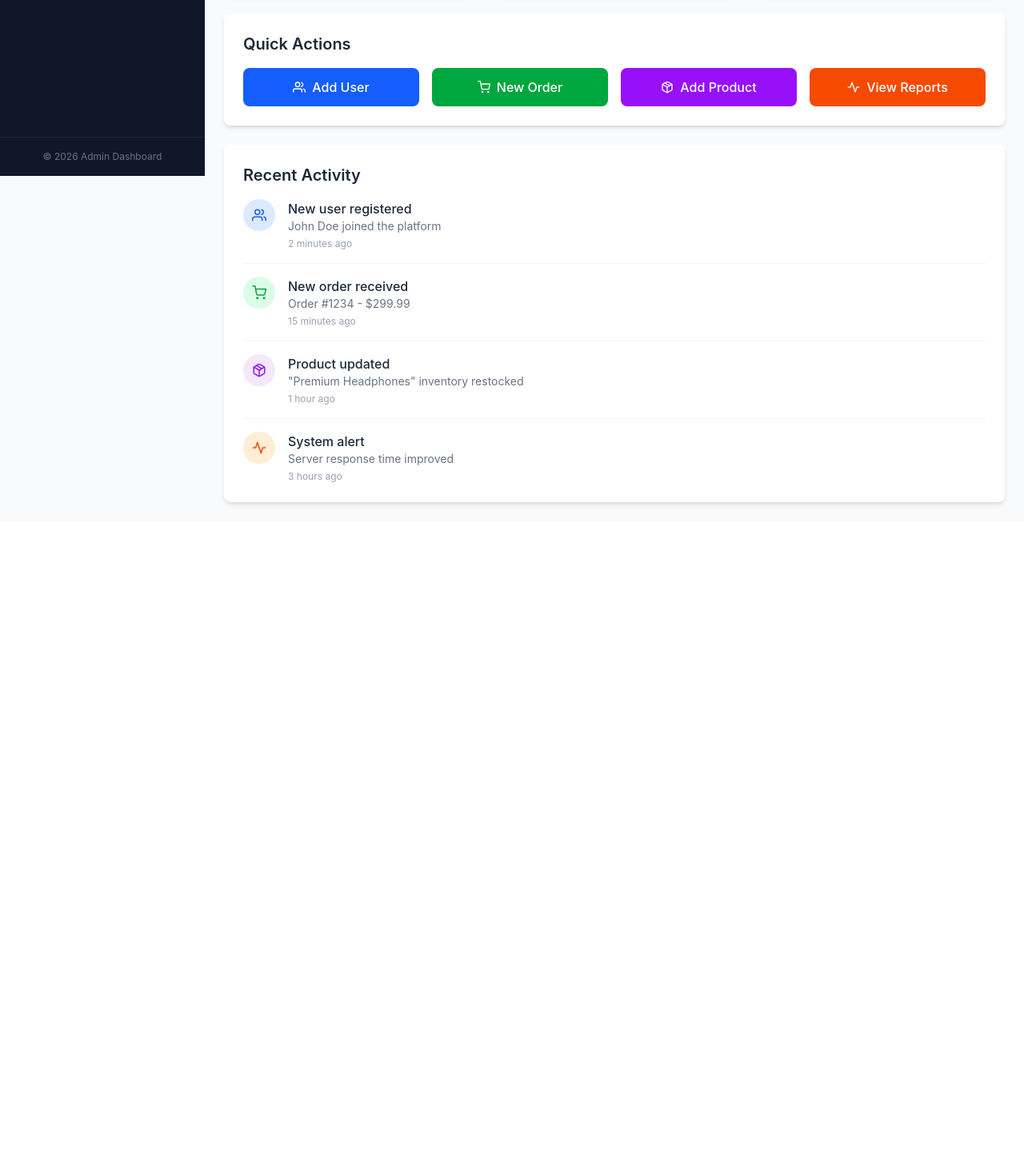
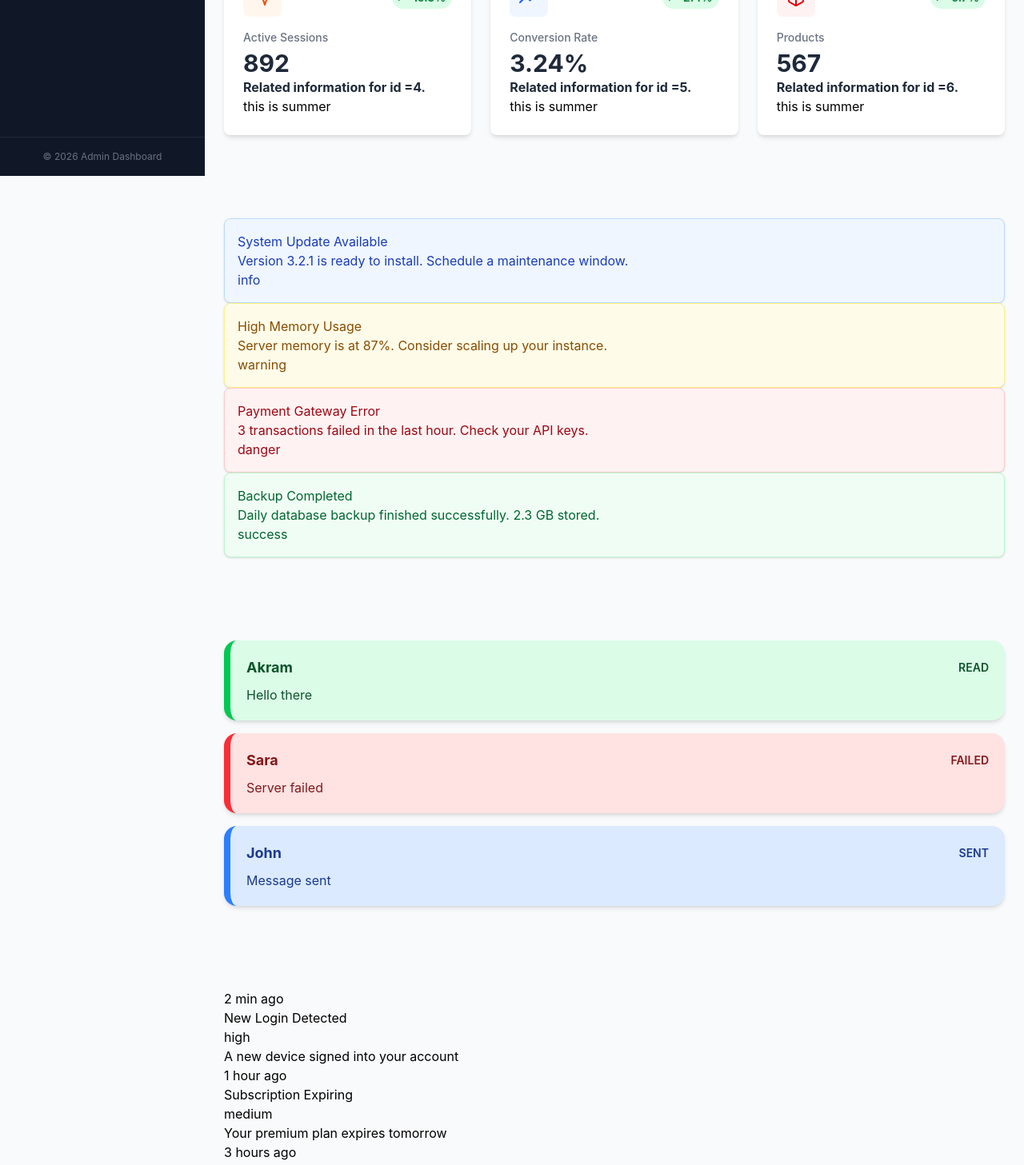
Before and after one commit to 1359/admin-dashboard, a React (Vite) app: page / in a window 1280 px wide. Shown: the part 580-2037 px from the top of the page at 80% size. Before the commit the page ends 1232 px from the top, so only its background shows below. Built offline with nearby package versions, Linux system fonts and the light colour scheme; sample sign-in values are in the browser's storage.

Commit message:
Feat: added NotificationCar,MessageCard,Alertcard components and upgraded productPage to have state object and recall it through the page.

```diff
--- /dev/null
+++ b/src/components/AlertCard.tsx
@@ -0,0 +1,41 @@
+import type { AlertCardData } from "../types/dashboard";
+interface AlertCardProps {
+  id: string;
+  message: string;
+  serverity: string;
+  timestamp: boolean;
+  title: string;
+}
+const AlertCard = ({
+  id,
+  message,
+  serverity,
+  timestamp,
+  title,
+}: AlertCardProps) => {
+  return (
+    <div
+      className={`
+    p-4
+    rounded-lg
+    border
+    shadow-sm
+
+    ${
+      serverity === "info"
+        ? "bg-blue-50 border-blue-200 text-blue-800"
+        : serverity === "warning"
+          ? "bg-yellow-50 border-yellow-200 text-yellow-800"
+          : serverity === "danger"
+            ? "bg-red-50 border-red-200 text-red-800"
+            : "bg-green-50 border-green-200 text-green-800"
+    }
+  `}
+    >
+      <p>{title}</p>
+      <p>{message}</p>
+      <p>{serverity}</p>
+    </div>
+  );
+};
+export default AlertCard;
--- /dev/null
+++ b/src/components/MessageCard.tsx
@@ -0,0 +1,36 @@
+import type { MessageCardData } from "../types/dashboard";
+interface MessageCardProps {
+  data: MessageCardData;
+}
+
+const MessageCard = ({ data }: MessageCardProps) => {
+  return (
+    <div
+      className={`
+        p-5
+        rounded-2xl
+        mb-4
+        border-l-8
+        shadow-md
+        transition-all
+
+        ${
+          data.status === "read"
+            ? "bg-green-100 border-green-500 text-green-900"
+            : data.status === "failed"
+              ? "bg-red-100 border-red-500 text-red-900"
+              : "bg-blue-100 border-blue-500 text-blue-900"
+        }
+      `}
+    >
+      <div className="flex justify-between items-center mb-2">
+        <h2 className="font-bold text-lg">{data.sender}</h2>
+
+        <span className="text-sm font-semibold uppercase">{data.status}</span>
+      </div>
+
+      <p className="text-base">{data.text}</p>
+    </div>
+  );
+};
+export default MessageCard;
--- /dev/null
+++ b/src/components/NotificationCard.tsx
@@ -0,0 +1,25 @@
+import type { NotificationsCardData } from "../types/dashboard";
+interface NotificationCardProps {
+  id: number;
+  title: string;
+  time: string;
+  priority: string;
+  description?: string;
+}
+const NotificationCard = ({
+  id,
+  title,
+  time,
+  priority,
+  description,
+}: NotificationCardProps) => {
+  return (
+    <div>
+      <p>{time}</p>
+      <p>{title}</p>
+      <p>{priority}</p>
+      <p>{description}</p>
+    </div>
+  );
+};
+export default NotificationCard;
--- a/src/components/StatCard.tsx
+++ b/src/components/StatCard.tsx
@@ -1,39 +1,40 @@
-import { FiTrendingUp, FiTrendingDown } from 'react-icons/fi';
-import type { StatCardData } from '../types/dashboard';
+import { FiTrendingUp, FiTrendingDown } from "react-icons/fi";
+import type { StatCardData } from "../types/dashboard";
 
 interface StatCardProps {
   data: StatCardData;
+  statActivity: String;
 }
 
 const colorClasses = {
   blue: {
-    bg: 'bg-blue-500',
-    light: 'bg-blue-50',
-    text: 'text-blue-600',
+    bg: "bg-blue-500",
+    light: "bg-blue-50",
+    text: "text-blue-600",
   },
   green: {
-    bg: 'bg-green-500',
-    light: 'bg-green-50',
-    text: 'text-green-600',
+    bg: "bg-green-5000",
+    light: "bg-green-50",
+    text: "text-green-600",
   },
   purple: {
-    bg: 'bg-purple-500',
-    light: 'bg-purple-50',
-    text: 'text-purple-600',
+    bg: "bg-purple-500",
+    light: "bg-purple-50",
+    text: "text-purple-600",
   },
   orange: {
-    bg: 'bg-orange-500',
-    light: 'bg-orange-50',
-    text: 'text-orange-600',
+    bg: "bg-orange-500",
+    light: "bg-orange-50",
+    text: "text-orange-600",
   },
   red: {
-    bg: 'bg-red-500',
-    light: 'bg-red-50',
-    text: 'text-red-600',
+    bg: "bg-red-500",
+    light: "bg-red-50",
+    text: "text-red-600",
   },
 };
 
-const StatCard = ({ data }: StatCardProps) => {
+const StatCard = ({ data, statActivity }: StatCardProps) => {
   const colors = colorClasses[data.color];
   const isPositive = data.change !== undefined && data.change > 0;
   const isNegative = data.change !== undefined && data.change < 0;
@@ -52,10 +53,10 @@ const StatCard = ({ data }: StatCardProps) => {
           <div
             className={`flex items-center gap-1 px-2 py-1 rounded-full text-sm font-semibold ${
               isPositive
-                ? 'bg-green-100 text-green-700'
+                ? "bg-green-100 text-green-700"
                 : isNegative
-                ? 'bg-red-100 text-red-700'
-                : 'bg-gray-100 text-gray-700'
+                  ? "bg-red-100 text-red-700"
+                  : "bg-gray-100 text-gray-700"
             }`}
           >
             {isPositive ? (
@@ -72,7 +73,9 @@ const StatCard = ({ data }: StatCardProps) => {
       <div>
         <p className="text-gray-500 text-sm font-medium mb-1">{data.label}</p>
         <p className="text-3xl font-bold text-gray-800">{data.value}</p>
+        <p className="text-1xl font-bold text-gray-800">{data.description}</p>
       </div>
+      <div>{statActivity}</div>
     </div>
   );
 };
--- a/src/components/index.ts
+++ b/src/components/index.ts
@@ -2,3 +2,6 @@ export { default as StatCard } from './StatCard';
 export { default as Modal } from './Modal';
 export { default as Button } from './Button';
 export { default as ProtectedRoute } from './ProtectedRoute';
+export { default as AlertCard} from "./AlertCard"
+export { default as MessageCard} from "./MessageCard"
+export { default as NotificationCard} from "./NotificationCard"
--- a/src/pages/DashboardPage.tsx
+++ b/src/pages/DashboardPage.tsx
@@ -1,5 +1,13 @@
-import { StatCard } from '../components';
-import type { StatCardData } from '../types/dashboard';
+import { StatCard } from "../components";
+import { AlertCard } from "../components";
+import { MessageCard } from "../components";
+import { NotificationCard } from "../components";
+import type {
+  StatCardData,
+  AlertCardData,
+  MessageCardData,
+  NotificationsCardData,
+} from "../types/dashboard";
 import {
   FiUsers,
   FiDollarSign,
@@ -7,63 +15,149 @@ import {
   FiActivity,
   FiTrendingUp,
   FiPackage,
-} from 'react-icons/fi';
+} from "react-icons/fi";
+const notificationsData: NotificationsCardData[] = [
+  {
+    id: 1,
+    title: "New Login Detected",
+    description: "A new device signed into your account",
+    priority: "high",
+    time: "2 min ago",
+  },
 
+  {
+    id: 2,
+    title: "Subscription Expiring",
+    description: "Your premium plan expires tomorrow",
+    priority: "medium",
+    time: "1 hour ago",
+  },
+
+  {
+    id: 3,
+    title: "New Comment",
+    description: "Someone commented on your post",
+    priority: "low",
+    time: "3 hours ago",
+  },
+];
+const messagesData: MessageCardData[] = [
+  {
+    id: 1,
+    sender: "Akram",
+    text: "Hello there",
+    status: "read",
+  },
+  {
+    id: 2,
+    sender: "Sara",
+    text: "Server failed",
+    status: "failed",
+  },
+  {
+    id: 3,
+    sender: "John",
+    text: "Message sent",
+    status: "sent",
+  },
+];
+const alertsData: AlertCardData[] = [
+  {
+    id: "a1",
+    title: "System Update Available",
+    message:
+      "Version 3.2.1 is ready to install. Schedule a maintenance window.",
+    severity: "info",
+    timestamp: "10 minutes ago",
+    dismissible: true,
+  },
+  {
+    id: "a2",
+    title: "High Memory Usage",
+    message: "Server memory is at 87%. Consider scaling up your instance.",
+    severity: "warning",
+    timestamp: "32 minutes ago",
+    dismissible: true,
+  },
+  {
+    id: "a3",
+    title: "Payment Gateway Error",
+    message: "3 transactions failed in the last hour. Check your API keys.",
+    severity: "danger",
+    timestamp: "1 hour ago",
+    dismissible: false,
+  },
+  {
+    id: "a4",
+    title: "Backup Completed",
+    message: "Daily database backup finished successfully. 2.3 GB stored.",
+    severity: "success",
+    timestamp: "3 hours ago",
+    dismissible: true,
+  },
+];
 // Mock data for statistics
 const statsData: StatCardData[] = [
   {
-    id: '1',
-    label: 'Total Users',
-    value: '2,543',
+    id: "1",
+    label: "Total Users",
+    value: "2,543",
     change: 12.5,
     icon: <FiUsers />,
-    color: 'blue',
+    color: "blue",
+    description: "Related information for id =1.",
   },
   {
-    id: '2',
-    label: 'Revenue',
-    value: '$45,231',
+    id: "2",
+    label: "Revenue",
+    value: "$45,231",
     change: 8.2,
     icon: <FiDollarSign />,
-    color: 'green',
+    color: "green",
+    description: "Related information for id =2.",
   },
   {
-    id: '3',
-    label: 'Orders',
-    value: '1,234',
+    id: "3",
+    label: "Orders",
+    value: "1,234",
     change: -3.1,
     icon: <FiShoppingCart />,
-    color: 'purple',
+    color: "purple",
+    description: "Related information for id =3.",
   },
   {
-    id: '4',
-    label: 'Active Sessions',
-    value: '892',
+    id: "4",
+    label: "Active Sessions",
+    value: "892",
     change: 15.3,
     icon: <FiActivity />,
-    color: 'orange',
+    color: "orange",
+    description: "Related information for id =4.",
   },
   {
-    id: '5',
-    label: 'Conversion Rate',
-    value: '3.24%',
+    id: "5",
+    label: "Conversion Rate",
+    value: "3.24%",
     change: 2.4,
     icon: <FiTrendingUp />,
-    color: 'blue',
+    color: "blue",
+    description: "Related information for id =5.",
   },
   {
-    id: '6',
-    label: 'Products',
-    value: '567',
+    id: "6",
+    label: "Products",
+    value: "567",
     change: 5.7,
     icon: <FiPackage />,
-    color: 'red',
+    color: "red",
+    description: "Related information for id =6.",
   },
 ];
+const activity = "this is summer";
 
 const DashboardPage = () => {
   return (
-    <div className="space-y-6">
+    <div className="space-y-26">
       {/* Page Header */}
       <div>
         <h1 className="text-3xl font-bold text-gray-800">Dashboard Overview</h1>
@@ -75,7 +169,38 @@ const DashboardPage = () => {
       {/* Stats Grid */}
       <div className="grid grid-cols-1 md:grid-cols-2 lg:grid-cols-3 gap-6">
         {statsData.map((stat) => (
-          <StatCard key={stat.id} data={stat} />
+          <StatCard key={stat.id} data={stat} statActivity={activity} />
+        ))}
+      </div>
+      {/* Alert Grid */}
+      <div>
+        {alertsData.map((alert) => (
+          <AlertCard
+            id={alert.id}
+            title={alert.title}
+            message={alert.message}
+            serverity={alert.severity}
+            timestamp={alert.dismissible}
+          />
+        ))}
+      </div>
+
+      {/* MessageGrid*/}
+      <div>
+        {messagesData.map((message) => (
+          <MessageCard key={message.id} data={message} />
+        ))}
+      </div>
+      {/*NotificationGrid*/}
+      <div>
+        {notificationsData.map((notification) => (
+          <NotificationCard
+            id={notification.id}
+            priority={notification.priority}
+            time={notification.time}
+            title={notification.title}
+            description={notification.description}
+          />
         ))}
       </div>
 
@@ -117,7 +242,9 @@ const DashboardPage = () => {
             </div>
             <div className="flex-1">
               <p className="text-gray-800 font-medium">New user registered</p>
-              <p className="text-sm text-gray-500">John Doe joined the platform</p>
+              <p className="text-sm text-gray-500">
+                John Doe joined the platform
+              </p>
               <p className="text-xs text-gray-400 mt-1">2 minutes ago</p>
             </div>
           </div>
@@ -152,7 +279,9 @@ const DashboardPage = () => {
             </div>
             <div className="flex-1">
               <p className="text-gray-800 font-medium">System alert</p>
-              <p className="text-sm text-gray-500">Server response time improved</p>
+              <p className="text-sm text-gray-500">
+                Server response time improved
+              </p>
               <p className="text-xs text-gray-400 mt-1">3 hours ago</p>
             </div>
           </div>
--- a/src/pages/ProductsPage.tsx
+++ b/src/pages/ProductsPage.tsx
@@ -1,5 +1,5 @@
-import { useState, useEffect } from 'react';
-import { FiSearch, FiPackage } from 'react-icons/fi';
+import { useState, useEffect } from "react";
+import { FiSearch, FiPackage } from "react-icons/fi";
 
 interface Product {
   id: number;
@@ -8,38 +8,55 @@ interface Product {
   price: number;
   stock: number;
 }
+interface ProductState {
+  error: string;
+  loading: boolean;
+  searchQuery: string;
+}
 
 const ProductsPage = () => {
   const [products, setProducts] = useState<Product[]>([]);
-  const [loading, setLoading] = useState(true);
-  const [error, setError] = useState('');
-  const [searchQuery, setSearchQuery] = useState('');
+  const [state, setState] = useState<ProductState>({
+    error: "",
+    loading: false,
+    searchQuery: "",
+  });
 
   useEffect(() => {
-    fetch('http://localhost:3001/api/products')
+    fetch("http://localhost:3001/api/products")
       .then((res) => res.json())
       .then((data) => {
         setProducts(data);
-        setLoading(false);
+        setState((prev) => ({
+          ...prev,
+          loading: false,
+        }));
       })
       .catch(() => {
-        setError('Failed to load products.');
-        setLoading(false);
+        setState((prev) => ({
+          ...prev,
+          error: "Failed to load products.",
+          loading: false,
+        }));
       });
   }, []);
 
   const filteredProducts = products.filter(
     (p) =>
-      p.name.toLowerCase().includes(searchQuery.toLowerCase()) ||
-      p.category.toLowerCase().includes(searchQuery.toLowerCase())
+      p.name.toLowerCase().includes(state.searchQuery.toLowerCase()) ||
+      p.category.toLowerCase().includes(state.searchQuery.toLowerCase()),
   );
 
   return (
     <div className="space-y-6">
       {/* Page Header */}
       <div>
-        <h1 className="text-3xl font-bold text-gray-800 dark:text-gray-100">Products</h1>
-        <p className="text-gray-600 dark:text-gray-400 mt-2">Browse all products in the catalog</p>
+        <h1 className="text-3xl font-bold text-gray-800 dark:text-gray-100">
+          Products
+        </h1>
+        <p className="text-gray-600 dark:text-gray-400 mt-2">
+          Browse all products in the catalog
+        </p>
       </div>
 
       {/* Search Bar */}
@@ -52,8 +69,13 @@ const ProductsPage = () => {
           <input
             type="text"
             placeholder="Search by name or category..."
-            value={searchQuery}
-            onChange={(e) => setSearchQuery(e.target.value)}
+            value={state.searchQuery}
+            onChange={(e) =>
+              setState((prev) => ({
+                ...prev,
+                searchQuery: e.target.value,
+              }))
+            }
             className="w-full pl-10 pr-4 py-2 border border-gray-300 dark:border-gray-600 dark:bg-gray-700 dark:text-white rounded-lg focus:outline-none focus:ring-2 focus:ring-blue-500"
           />
         </div>
@@ -61,18 +83,22 @@ const ProductsPage = () => {
 
       {/* Content */}
       <div className="bg-white dark:bg-gray-800 rounded-lg shadow-md overflow-hidden">
-        {loading ? (
+        {state.loading ? (
           <div className="flex items-center justify-center h-64">
-            <p className="text-gray-500 dark:text-gray-400">Loading products...</p>
+            <p className="text-gray-500 dark:text-gray-400">
+              Loading products...
+            </p>
           </div>
-        ) : error ? (
+        ) : state.error ? (
           <div className="flex items-center justify-center h-64">
-            <p className="text-red-500">{error}</p>
+            <p className="text-red-500">{state.error}</p>
           </div>
         ) : filteredProducts.length === 0 ? (
           <div className="flex flex-col items-center justify-center h-64 gap-2">
             <FiPackage size={40} className="text-gray-300" />
-            <p className="text-gray-500 dark:text-gray-400">No products found</p>
+            <p className="text-gray-500 dark:text-gray-400">
+              No products found
+            </p>
           </div>
         ) : (
           <div className="overflow-x-auto">
@@ -114,8 +140,8 @@ const ProductsPage = () => {
                       <span
                         className={`font-medium ${
                           product.stock <= 10
-                            ? 'text-red-600 dark:text-red-400'
-                            : 'text-green-600 dark:text-green-400'
+                            ? "text-red-600 dark:text-red-400"
+                            : "text-green-600 dark:text-green-400"
                         }`}
                       >
                         {product.stock}
@@ -129,7 +155,7 @@ const ProductsPage = () => {
         )}
       </div>
 
-      {!loading && !error && (
+      {!state.loading && !state.error && (
         <p className="text-sm text-gray-500 dark:text-gray-400">
           Showing {filteredProducts.length} of {products.length} products
         </p>
```
Also changed, not shown: src/types/dashboard.ts (+23 -1 lines).
